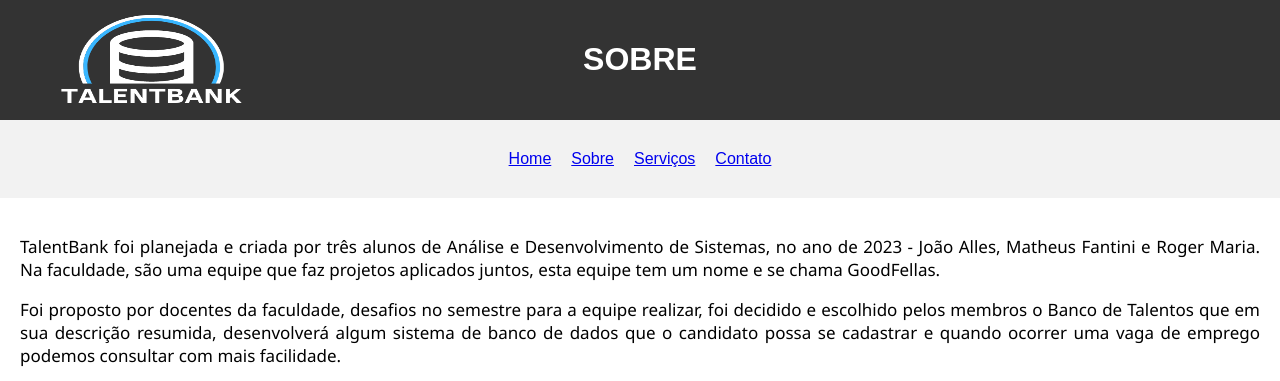
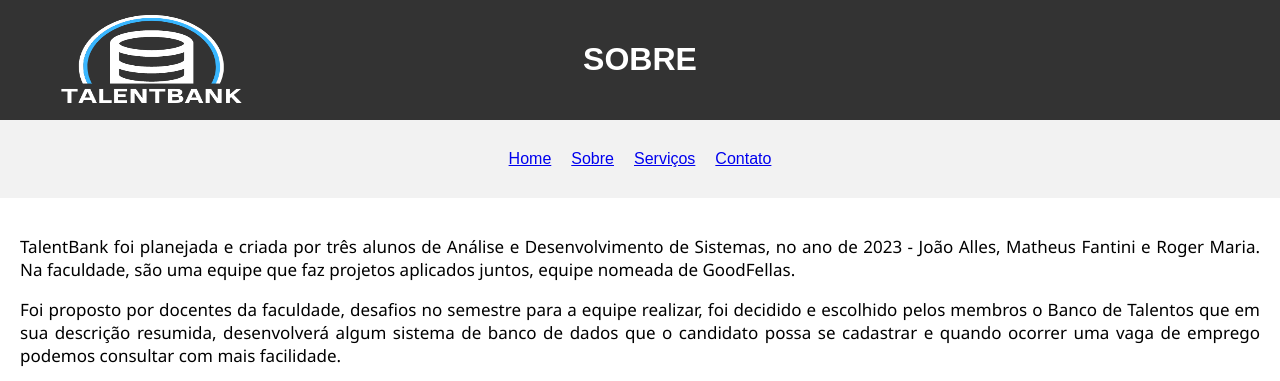
Before and after one commit to JoaoAlles/projeto_facul, a plain HTML site: page sobre.html in a window 1280 px wide. Shown: the top 381 px of the page. Drawn offline with Linux system fonts and the light colour scheme.

Commit message:
Update sobre.html

```diff
--- a/sobre.html
+++ b/sobre.html
@@ -34,7 +34,7 @@
 
         <section>
 
-            <p>TalentBank foi planejada e criada por três alunos de Análise e Desenvolvimento de Sistemas, no ano de 2023 - João Alles, Matheus Fantini e Roger Maria. Na faculdade, são uma equipe que faz projetos aplicados juntos, esta equipe tem um nome e se chama GoodFellas. </p>
+            <p>TalentBank foi planejada e criada por três alunos de Análise e Desenvolvimento de Sistemas, no ano de 2023 - João Alles, Matheus Fantini e Roger Maria. Na faculdade, são uma equipe que faz projetos aplicados juntos, equipe nomeada de GoodFellas. </p>
 
             <p>Foi proposto por docentes da faculdade, desafios no semestre para a equipe realizar, foi decidido e escolhido pelos membros o Banco de Talentos que em sua descrição resumida, desenvolverá algum sistema de banco de dados que o candidato possa se cadastrar e quando ocorrer uma vaga de emprego podemos consultar com mais facilidade.</p>
 
```
